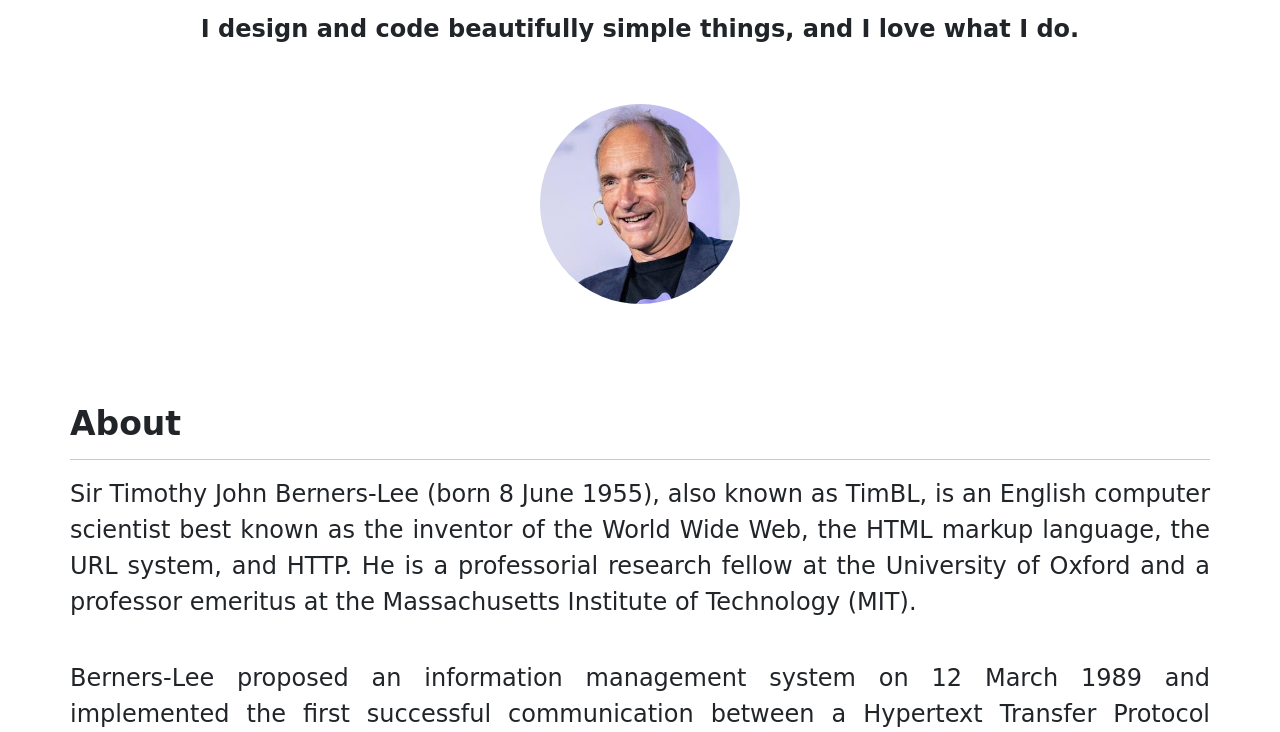
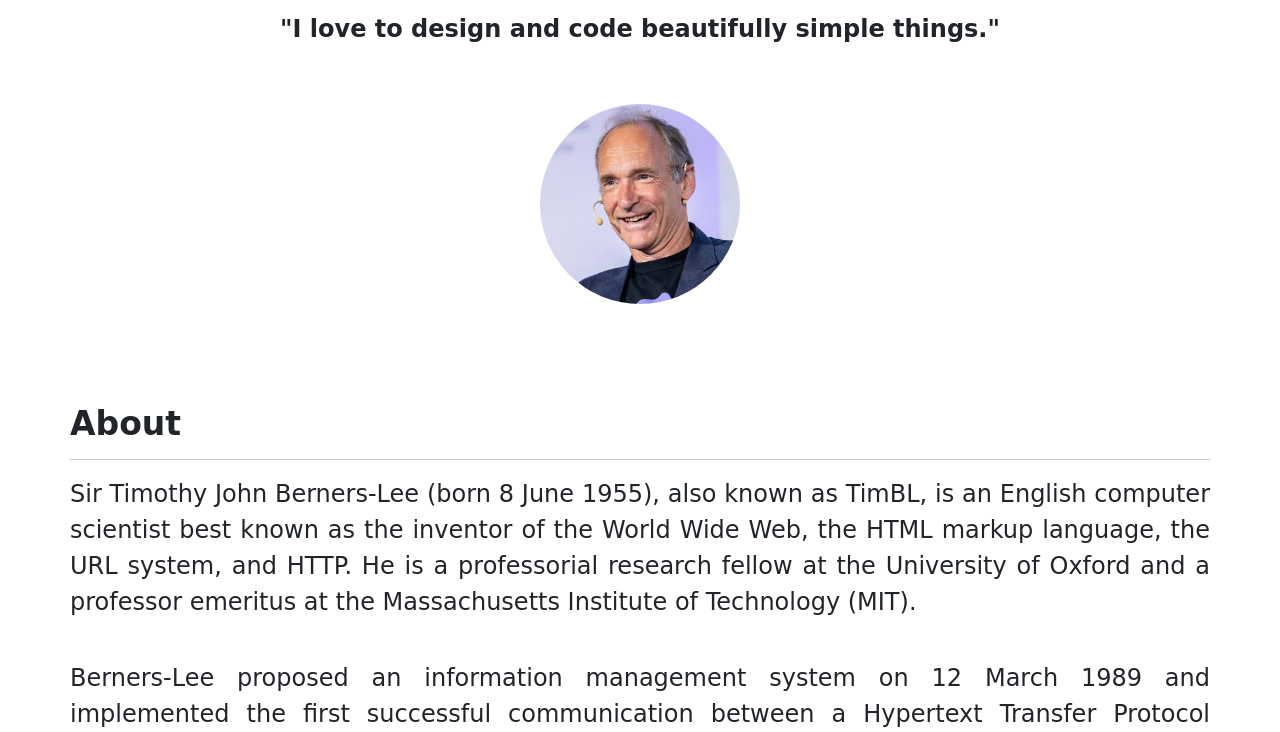
Before and after one commit to Oluwasoromidayo-Asaolu/Tim-Berners-Lee, a plain HTML site: page index.html in a window 1280 px wide. Shown: the part 368-1100 px from the top of the page. Drawn offline with nearby package versions, Linux system fonts and the light colour scheme; a web font is replaced by a local one.

Commit message:
Update index.html

```diff
--- a/index.html
+++ b/index.html
@@ -38,7 +38,7 @@
       <main>
             <div class="column">
                 <h1><b>HTML Founder, Website Developer &amp; Mentor</b></h1>
-                <h2 class="column-h2">I design and code beautifully simple things, and I love what I do.</h2>
+                <h2 class="column-h2">"I love to design and code beautifully simple things."</h2>
                 <img class="image1" src="images/tim1.jpeg"><br>
             </div>
             <div class="submain">
```
